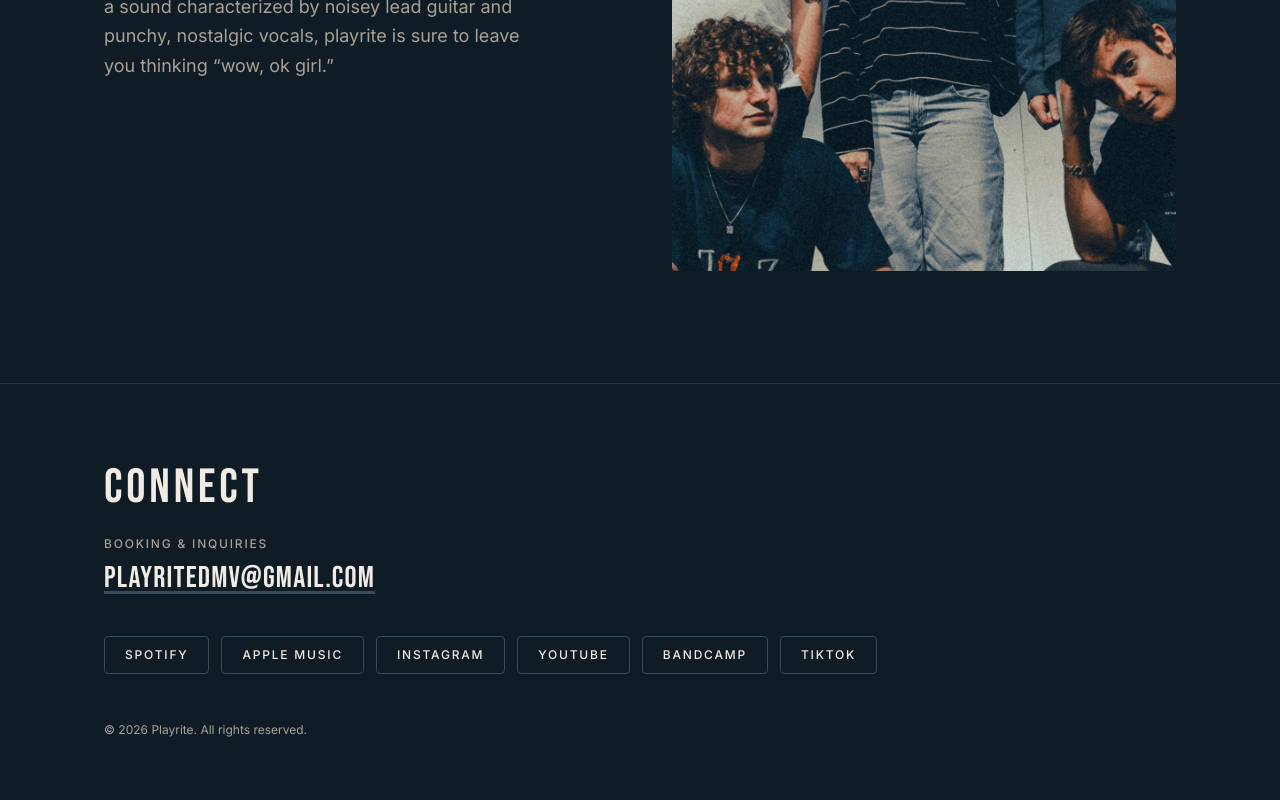
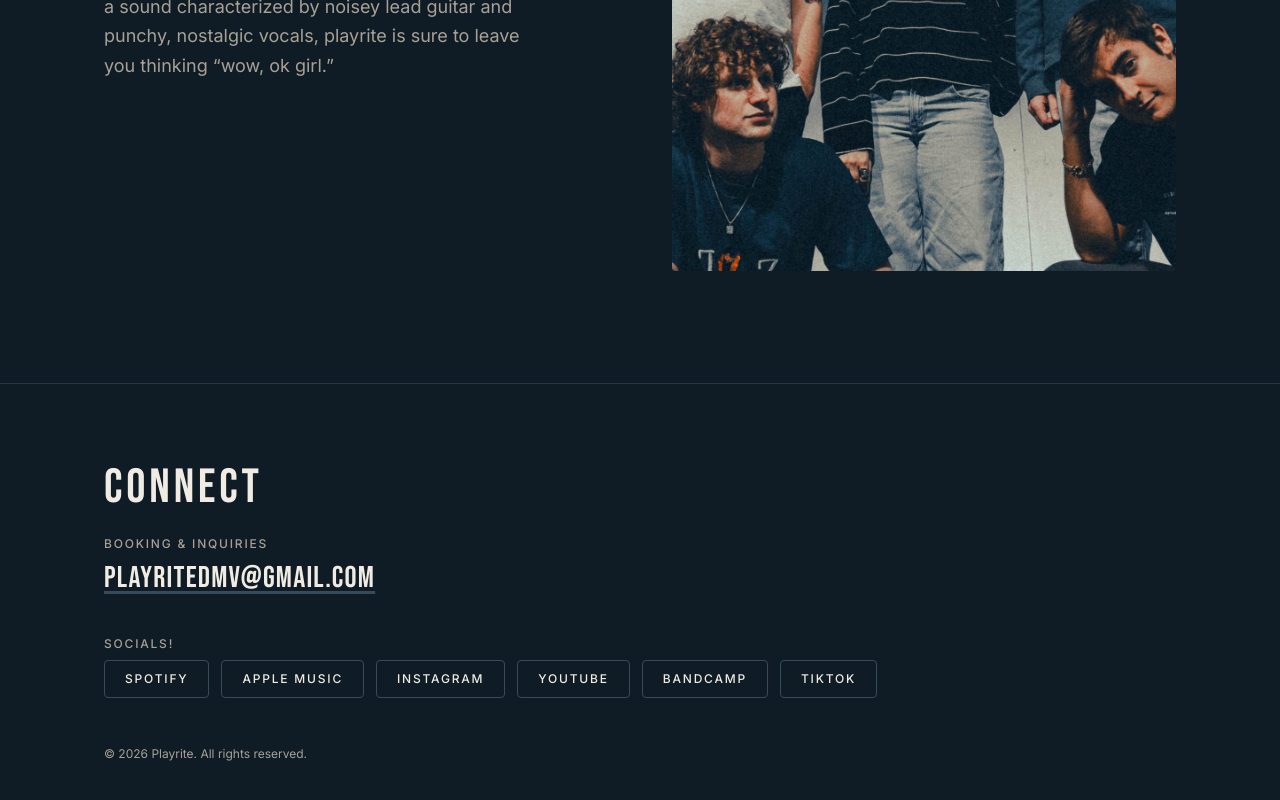
Before and after one commit to KeeganShirley/playrite-website, a Next.js app: page / in a window 1280 px wide. Shown: the part 2044-2844 px from the top of the page. Built offline with nearby package versions, Linux system fonts and the light colour scheme; no server answers; the database is empty.

Commit message:
Add "Socials!" label above social links in Connect section

```diff
--- a/src/components/Footer.tsx
+++ b/src/components/Footer.tsx
@@ -23,7 +23,10 @@ export default function Footer() {
           {BOOKING_EMAIL}
         </a>
 
-        <ul className="mt-10 flex flex-wrap gap-3">
+        <p className="mt-10 text-xs font-medium uppercase tracking-[0.15em] text-text-muted">
+          Socials!
+        </p>
+        <ul className="mt-2 flex flex-wrap gap-3">
           {SOCIAL_LINKS.map((link) => (
             <li key={link.href}>
               <a
```
